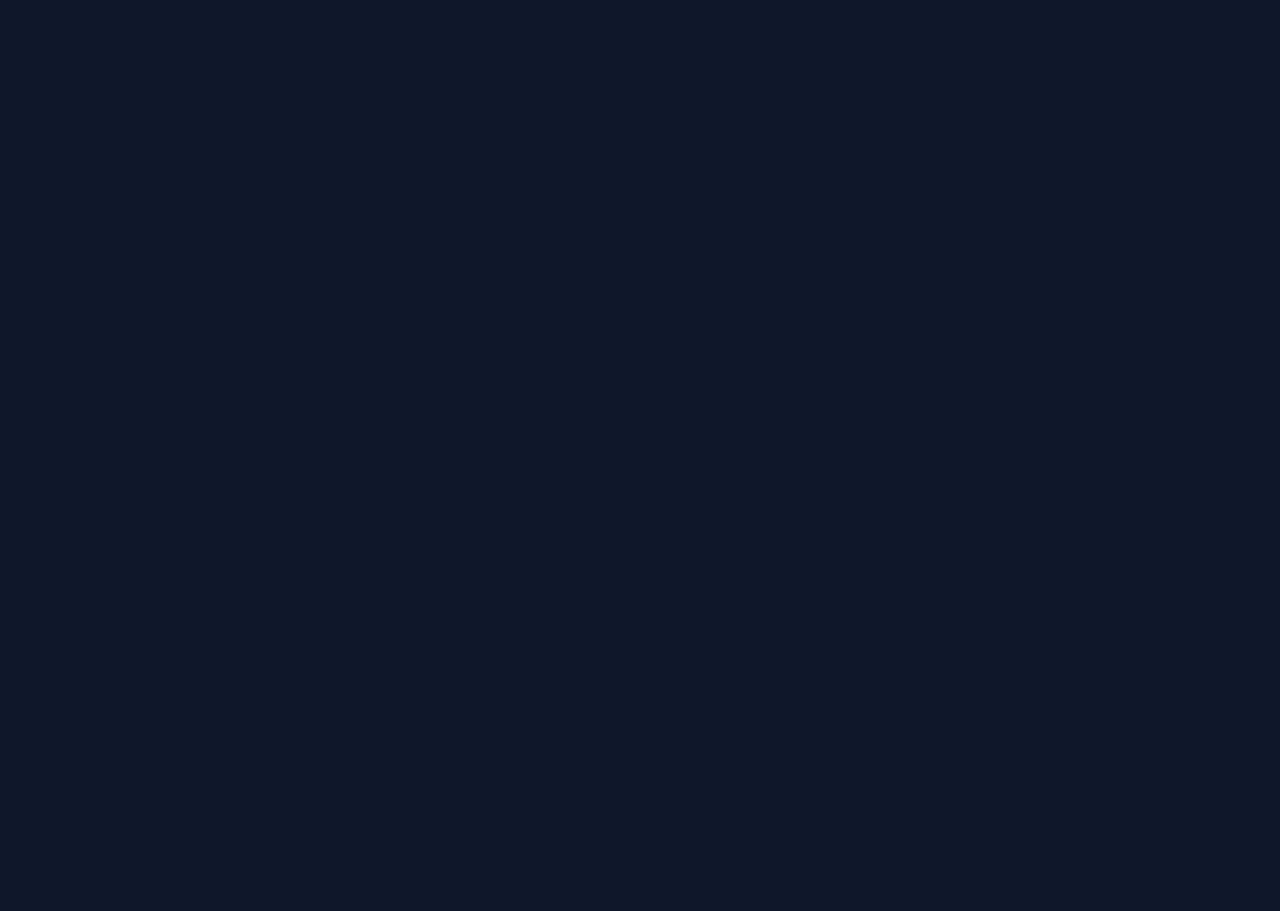
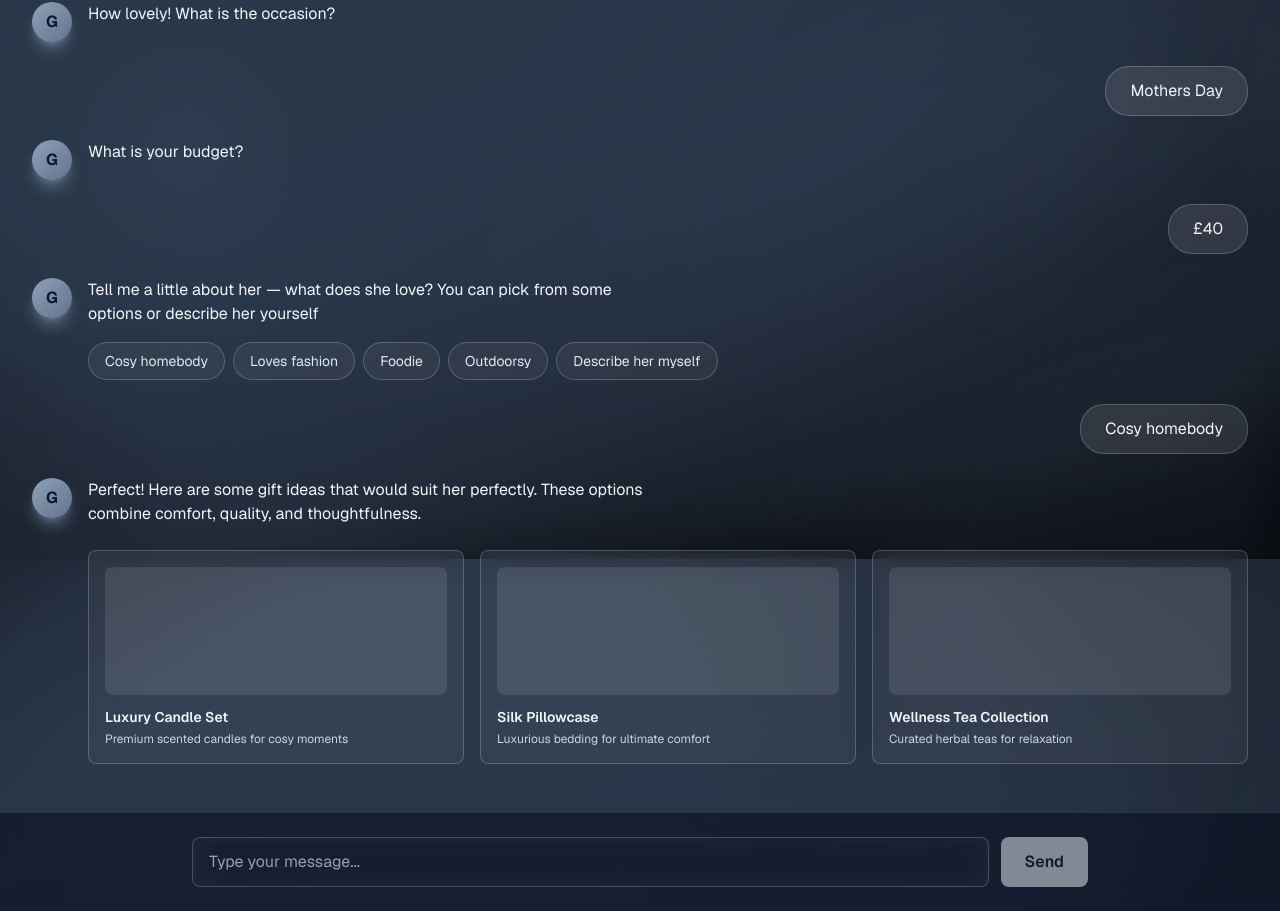
Before and after one commit to Iced-Tea-0/gift-app, a Next.js app: page /add-recipient in a window 1280 px wide. Before the commit this address had no page. Shown: the part 241-1152 px from the top of the page. Before the commit the page ends 800 px from the top, so only its background shows below. Built offline with nearby package versions, Linux system fonts and the light colour scheme; a web font is replaced by a local one.

Commit message:
feat: introduce GiftPlanningChat component with chat UI and gift suggestions

```diff
--- a/app/add-recipient/page.tsx
+++ b/app/add-recipient/page.tsx
@@ -1,222 +1,252 @@
 'use client';
 
 import Link from 'next/link';
-import { useRouter } from 'next/navigation';
-import { useState } from 'react';
-import { getAuthSession } from '@/lib/auth';
+import { useState, useRef, useEffect } from 'react';
 
-export default function AddRecipientPage() {
-  const router = useRouter();
-  const [formData, setFormData] = useState({
-    name: '',
-    relationship: '',
-    occasion: '',
-    date: '',
-    minBudget: '',
-    maxBudget: '',
-    interests: '',
-  });
+interface Message {
+  id: string;
+  type: 'ai' | 'user';
+  text: string;
+  showChips?: boolean;
+  chips?: string[];
+  showGifts?: boolean;
+}
 
-  const relationships = ['Friend', 'Partner', 'Parent', 'Sibling', 'Colleague', 'Other'];
-  const occasions = ['Birthday', 'Anniversary', 'Wedding', 'Graduation', 'Christmas', 'Other'];
+interface Gift {
+  id: string;
+  name: string;
+  description: string;
+}
 
-  const handleChange = (e: React.ChangeEvent<HTMLInputElement | HTMLTextAreaElement | HTMLSelectElement>) => {
-    const { name, value } = e.target;
-    setFormData(prev => ({
-      ...prev,
-      [name]: value,
-    }));
+const sampleGifts: Gift[] = [
+  {
+    id: '1',
+    name: 'Luxury Candle Set',
+    description: 'Premium scented candles for cosy moments',
+  },
+  {
+    id: '2',
+    name: 'Silk Pillowcase',
+    description: 'Luxurious bedding for ultimate comfort',
+  },
+  {
+    id: '3',
+    name: 'Wellness Tea Collection',
+    description: 'Curated herbal teas for relaxation',
+  },
+];
+
+export default function GiftPlanningChat() {
+  const [messages, setMessages] = useState<Message[]>([
+    {
+      id: '1',
+      type: 'ai',
+      text: 'Hi! Who are you planning this gift for?',
+    },
+    {
+      id: '2',
+      type: 'user',
+      text: 'My mum',
+    },
+    {
+      id: '3',
+      type: 'ai',
+      text: 'How lovely! What is the occasion?',
+    },
+    {
+      id: '4',
+      type: 'user',
+      text: 'Mothers Day',
+    },
+    {
+      id: '5',
+      type: 'ai',
+      text: 'What is your budget?',
+    },
+    {
+      id: '6',
+      type: 'user',
+      text: '£40',
+    },
+    {
+      id: '7',
+      type: 'ai',
+      text: "Tell me a little about her — what does she love? You can pick from some options or describe her yourself",
+      showChips: true,
+      chips: ['Cosy homebody', 'Loves fashion', 'Foodie', 'Outdoorsy', 'Describe her myself'],
+    },
+    {
+      id: '8',
+      type: 'user',
+      text: 'Cosy homebody',
+    },
+    {
+      id: '9',
+      type: 'ai',
+      text: 'Perfect! Here are some gift ideas that would suit her perfectly. These options combine comfort, quality, and thoughtfulness.',
+      showGifts: true,
+    },
+  ]);
+
+  const [inputValue, setInputValue] = useState('');
+  const [isLoading, setIsLoading] = useState(false);
+  const messagesEndRef = useRef<HTMLDivElement>(null);
+
+  const scrollToBottom = () => {
+    messagesEndRef.current?.scrollIntoView({ behavior: 'smooth' });
   };
 
-  const handleSubmit = (e: React.FormEvent) => {
-    e.preventDefault();
+  useEffect(() => {
+    scrollToBottom();
+  }, [messages]);
 
-    // Validate form
-    if (!formData.name || !formData.relationship || !formData.occasion || !formData.date) {
-      alert('Please fill in all required fields');
-      return;
-    }
+  const handleSendMessage = () => {
+    if (!inputValue.trim()) return;
 
-    // Here you would typically save to database
-    console.log('Form submitted:', formData);
-
-    // Redirect back to dashboard
-    router.push('/dashboard');
+    const newMessage: Message = {
+      id: String(messages.length + 1),
+      type: 'user',
+      text: inputValue,
     };
 
-  // Redirect if not authenticated
-  if (!getAuthSession()) {
-    router.push('/auth');
-    return null;
-  }
+    setMessages([...messages, newMessage]);
+    setInputValue('');
+    setIsLoading(true);
+
+    setTimeout(() => {
+      setIsLoading(false);
+    }, 1500);
+  };
+
+  const handleChipClick = (chip: string) => {
+    const userMessage: Message = {
+      id: String(messages.length + 1),
+      type: 'user',
+      text: chip,
+    };
+
+    setMessages([...messages, userMessage]);
+    setIsLoading(true);
+
+    setTimeout(() => {
+      setIsLoading(false);
+    }, 1500);
+  };
 
   return (
-    <main className="min-h-screen text-white overflow-hidden relative" style={{
+    <main
+      className="min-h-screen text-white overflow-hidden flex flex-col"
+      style={{
         backgroundImage: 'url(/hero-bg.png)',
         backgroundSize: 'cover',
         backgroundPosition: 'center',
-      backgroundAttachment: 'fixed'
-    }}>
-      {/* Navigation Header */}
-      <nav className="relative z-10 flex items-center justify-between px-8 py-6 max-w-7xl mx-auto w-full">
-        <div className="text-2xl font-bold">GiftEm</div>
-
-        <div className="flex items-center gap-8">
-          <div className="text-sm">Back to Planning</div>
-          <Link href="/dashboard" className="bg-slate-100 text-slate-900 px-6 py-2 rounded-full text-sm font-semibold hover:bg-slate-50 transition">
-            Dashboard
+        backgroundAttachment: 'fixed',
+      }}
+    >
+      {/* Top Bar */}
+      <div className="relative z-10 flex items-center gap-4 px-8 py-6 border-b border-white/10">
+        <Link href="/dashboard" className="text-slate-300 hover:text-white transition">
+          ← Back
         </Link>
-        </div>
-      </nav>
-
-      {/* Form Container */}
-      <div className="relative z-10 flex flex-col items-center justify-center min-h-[calc(100vh-100px)] px-6 py-12">
-
-        {/* Back Link */}
-        <Link href="/dashboard" className="absolute top-24 left-8 text-slate-300 hover:text-white transition text-sm flex items-center gap-2">
-          ← Back to Dashboard
-        </Link>
-
-        {/* Form Card */}
-        <div className="w-full max-w-2xl mt-12">
-          <div className="backdrop-blur-md bg-white/10 border border-white/20 rounded-2xl p-8 shadow-2xl">
-
-            {/* Title */}
-            <h1 className="font-serif text-5xl font-bold mb-8 text-center">Plan a New Gift</h1>
-
-            {/* Form */}
-            <form onSubmit={handleSubmit} className="space-y-6">
-
-              {/* Recipient's Name */}
-              <div>
-                <label htmlFor="name" className="block text-sm text-slate-200 mb-2 font-medium">Recipient&apos;s Name *</label>
-                <input
-                  id="name"
-                  type="text"
-                  name="name"
-                  placeholder="Enter their name"
-                  value={formData.name}
-                  onChange={handleChange}
-                  className="w-full bg-white/5 border border-white/20 rounded-lg px-4 py-3 text-white placeholder-slate-400 focus:outline-none focus:border-white/40 transition"
-                  required
-                />
+        <h1 className="font-serif text-2xl font-bold">Plan a Gift</h1>
       </div>
 
-              {/* Relationship & Occasion Row */}
-              <div className="grid grid-cols-2 gap-4">
-                {/* Relationship */}
-                <div>
-                  <label htmlFor="relationship" className="block text-sm text-slate-200 mb-2 font-medium">Your Relationship *</label>
-                  <select
-                    id="relationship"
-                    name="relationship"
-                    value={formData.relationship}
-                    onChange={handleChange}
-                    className="w-full bg-white/5 border border-white/20 rounded-lg px-4 py-3 text-white focus:outline-none focus:border-white/40 transition appearance-none cursor-pointer"
-                    required
+      {/* Chat Area */}
+      <div className="flex-1 overflow-y-auto px-8 py-6 space-y-6">
+        {messages.map((message) => (
+          <div key={message.id}>
+            <div
+              className={`flex gap-4 ${
+                message.type === 'user' ? 'justify-end' : 'justify-start'
+              }`}
             >
-                    <option value="">Select relationship</option>
-                    {relationships.map(rel => (
-                      <option key={rel} value={rel} className="bg-slate-900">{rel}</option>
-                    ))}
-                  </select>
+              {message.type === 'ai' && (
+                <div className="flex-shrink-0 w-10 h-10 rounded-full bg-gradient-to-br from-slate-400 to-slate-500 flex items-center justify-center font-bold text-slate-900 shadow-lg shadow-slate-400/50">
+                  G
                 </div>
+              )}
 
-                {/* Occasion */}
-                <div>
-                  <label htmlFor="occasion" className="block text-sm text-slate-200 mb-2 font-medium">Occasion *</label>
-                  <select
-                    id="occasion"
-                    name="occasion"
-                    value={formData.occasion}
-                    onChange={handleChange}
-                    className="w-full bg-white/5 border border-white/20 rounded-lg px-4 py-3 text-white focus:outline-none focus:border-white/40 transition appearance-none cursor-pointer"
-                    required
+              <div
+                className={`max-w-xl ${
+                  message.type === 'user'
+                    ? 'bg-white/10 border border-white/20 rounded-3xl px-6 py-3 backdrop-blur-md'
+                    : 'bg-transparent'
+                }`}
               >
-                    <option value="">Select occasion</option>
-                    {occasions.map(occ => (
-                      <option key={occ} value={occ} className="bg-slate-900">{occ}</option>
-                    ))}
-                  </select>
+                <p className="text-slate-100">{message.text}</p>
               </div>
             </div>
 
-              {/* Occasion Date */}
-              <div>
-                <label htmlFor="date" className="block text-sm text-slate-200 mb-2 font-medium">Occasion Date *</label>
-                <input
-                  id="date"
-                  type="date"
-                  name="date"
-                  value={formData.date}
-                  onChange={handleChange}
-                  className="w-full bg-white/5 border border-white/20 rounded-lg px-4 py-3 text-white focus:outline-none focus:border-white/40 transition"
-                  required
-                />
+            {/* Suggestion Chips */}
+            {message.showChips && message.chips && (
+              <div className="ml-14 mt-4 flex flex-wrap gap-2">
+                {message.chips.map((chip) => (
+                  <button
+                    key={chip}
+                    onClick={() => handleChipClick(chip)}
+                    className="px-4 py-2 bg-white/5 border border-white/20 rounded-full text-sm text-slate-200 hover:bg-white/10 hover:border-white/40 transition"
+                  >
+                    {chip}
+                  </button>
+                ))}
+              </div>
+            )}
+
+            {/* Gift Suggestions */}
+            {message.showGifts && (
+              <div className="ml-14 mt-6 grid grid-cols-3 gap-4">
+                {sampleGifts.map((gift) => (
+                  <div
+                    key={gift.id}
+                    className="bg-white/5 border border-white/20 rounded-lg p-4 backdrop-blur-md hover:bg-white/10 transition cursor-pointer"
+                  >
+                    <div className="w-full h-32 bg-white/10 rounded-lg mb-3"></div>
+                    <h3 className="font-semibold text-slate-100 text-sm mb-1">
+                      {gift.name}
+                    </h3>
+                    <p className="text-xs text-slate-300">{gift.description}</p>
+                  </div>
+                ))}
+              </div>
+            )}
+          </div>
+        ))}
+
+        {isLoading && (
+          <div className="flex gap-4">
+            <div className="flex-shrink-0 w-10 h-10 rounded-full bg-gradient-to-br from-slate-400 to-slate-500 flex items-center justify-center font-bold text-slate-900 shadow-lg shadow-slate-400/50">
+              G
+            </div>
+            <div className="flex gap-1">
+              <div className="w-2 h-2 bg-slate-400 rounded-full animate-bounce"></div>
+              <div className="w-2 h-2 bg-slate-400 rounded-full animate-bounce" style={{ animationDelay: '0.2s' }}></div>
+              <div className="w-2 h-2 bg-slate-400 rounded-full animate-bounce" style={{ animationDelay: '0.4s' }}></div>
+            </div>
+          </div>
+        )}
+
+        <div ref={messagesEndRef} />
       </div>
 
-              {/* Budget Range */}
-              <div>
-                <label className="block text-sm text-slate-200 mb-2 font-medium">Budget Range</label>
-                <div className="grid grid-cols-2 gap-4">
-                  <div>
-                    <div className="text-xs text-slate-400 mb-1">Min</div>
-                    <div className="flex items-center">
-                      <span className="text-slate-400 mr-2">£</span>
+      {/* Input Bar */}
+      <div className="relative z-10 border-t border-white/10 bg-slate-950/50 backdrop-blur-md px-8 py-6">
+        <div className="flex gap-3 max-w-4xl mx-auto">
           <input
-                        type="number"
-                        name="minBudget"
-                        placeholder="0"
-                        value={formData.minBudget}
-                        onChange={handleChange}
-                        className="flex-1 bg-white/5 border border-white/20 rounded-lg px-3 py-3 text-white placeholder-slate-400 focus:outline-none focus:border-white/40 transition"
+            type="text"
+            value={inputValue}
+            onChange={(e) => setInputValue(e.target.value)}
+            onKeyPress={(e) => e.key === 'Enter' && handleSendMessage()}
+            placeholder="Type your message..."
+            className="flex-1 bg-white/5 border border-white/20 rounded-lg px-4 py-3 text-white placeholder-slate-400 focus:outline-none focus:border-white/40 transition backdrop-blur-md"
           />
+          <button
+            onClick={handleSendMessage}
+            disabled={!inputValue.trim() || isLoading}
+            className="bg-slate-100 text-slate-900 px-6 py-3 rounded-lg font-semibold hover:bg-slate-50 disabled:opacity-50 disabled:cursor-not-allowed transition"
+          >
+            Send
+          </button>
         </div>
-                  </div>
-                  <div>
-                    <div className="text-xs text-slate-400 mb-1">Max</div>
-                    <div className="flex items-center">
-                      <span className="text-slate-400 mr-2">£</span>
-                      <input
-                        type="number"
-                        name="maxBudget"
-                        placeholder="500"
-                        value={formData.maxBudget}
-                        onChange={handleChange}
-                        className="flex-1 bg-white/5 border border-white/20 rounded-lg px-3 py-3 text-white placeholder-slate-400 focus:outline-none focus:border-white/40 transition"
-                      />
-                    </div>
-                  </div>
-                </div>
-              </div>
-
-              {/* Interests & Personality */}
-              <div>
-                <label htmlFor="interests" className="block text-sm text-slate-200 mb-2 font-medium">Interests & Personality</label>
-                <textarea
-                  id="interests"
-                  name="interests"
-                  placeholder="Tell us about them — what do they love, their hobbies, style..."
-                  value={formData.interests}
-                  onChange={handleChange}
-                  rows={4}
-                  className="w-full bg-white/5 border border-white/20 rounded-lg px-4 py-3 text-white placeholder-slate-400 focus:outline-none focus:border-white/40 transition resize-none"
-                />
-              </div>
-
-              {/* Submit Button */}
-              <button
-                type="submit"
-                className="w-full bg-slate-100 text-slate-900 py-4 rounded-lg font-semibold hover:bg-slate-50 transition mt-8"
-              >
-                Get Gift Suggestions
-              </button>
-
-            </form>
-
-          </div>
-        </div>
-
       </div>
     </main>
   );
```
Lines whose indentation alone changed are shown as unchanged.
